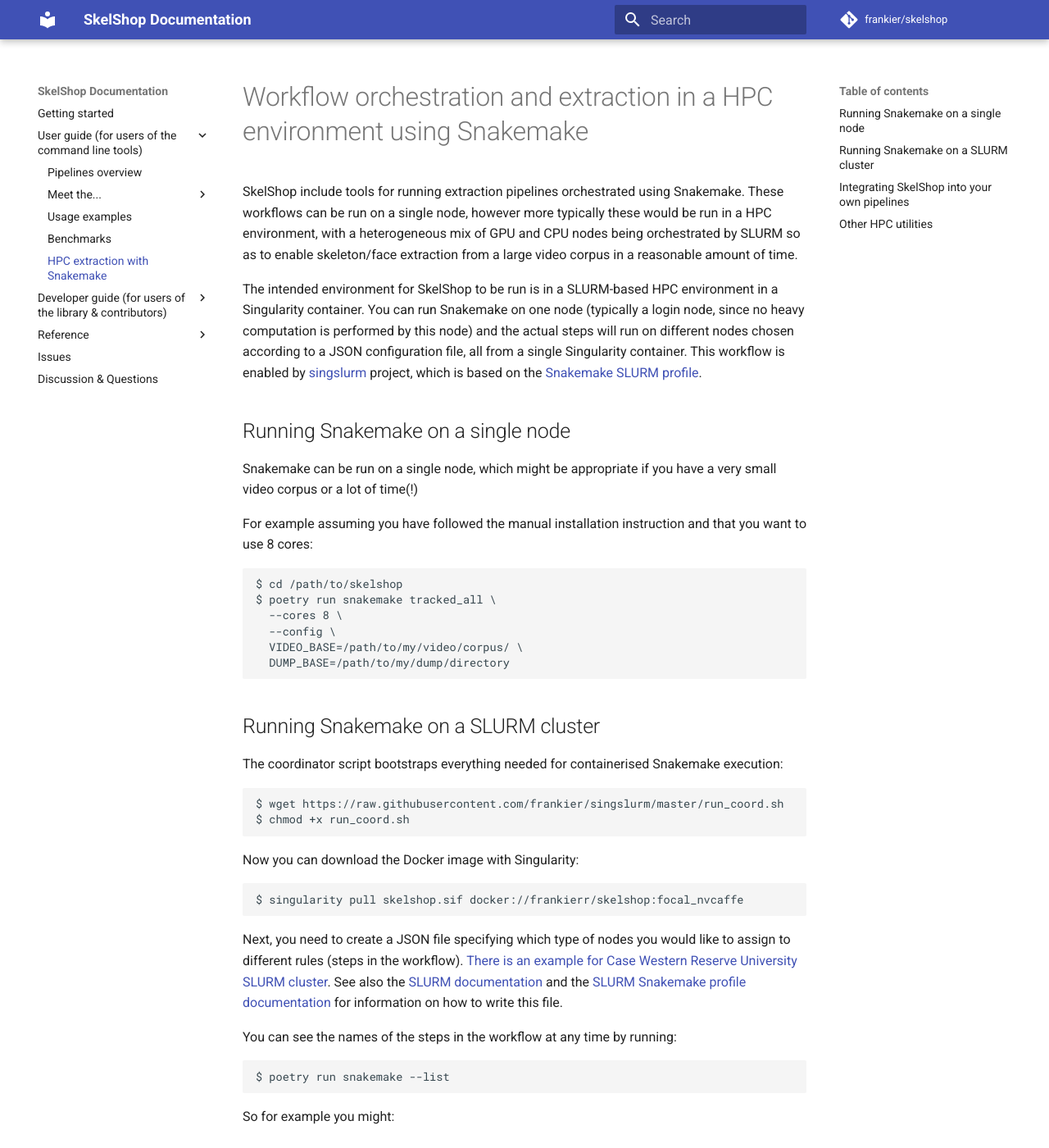
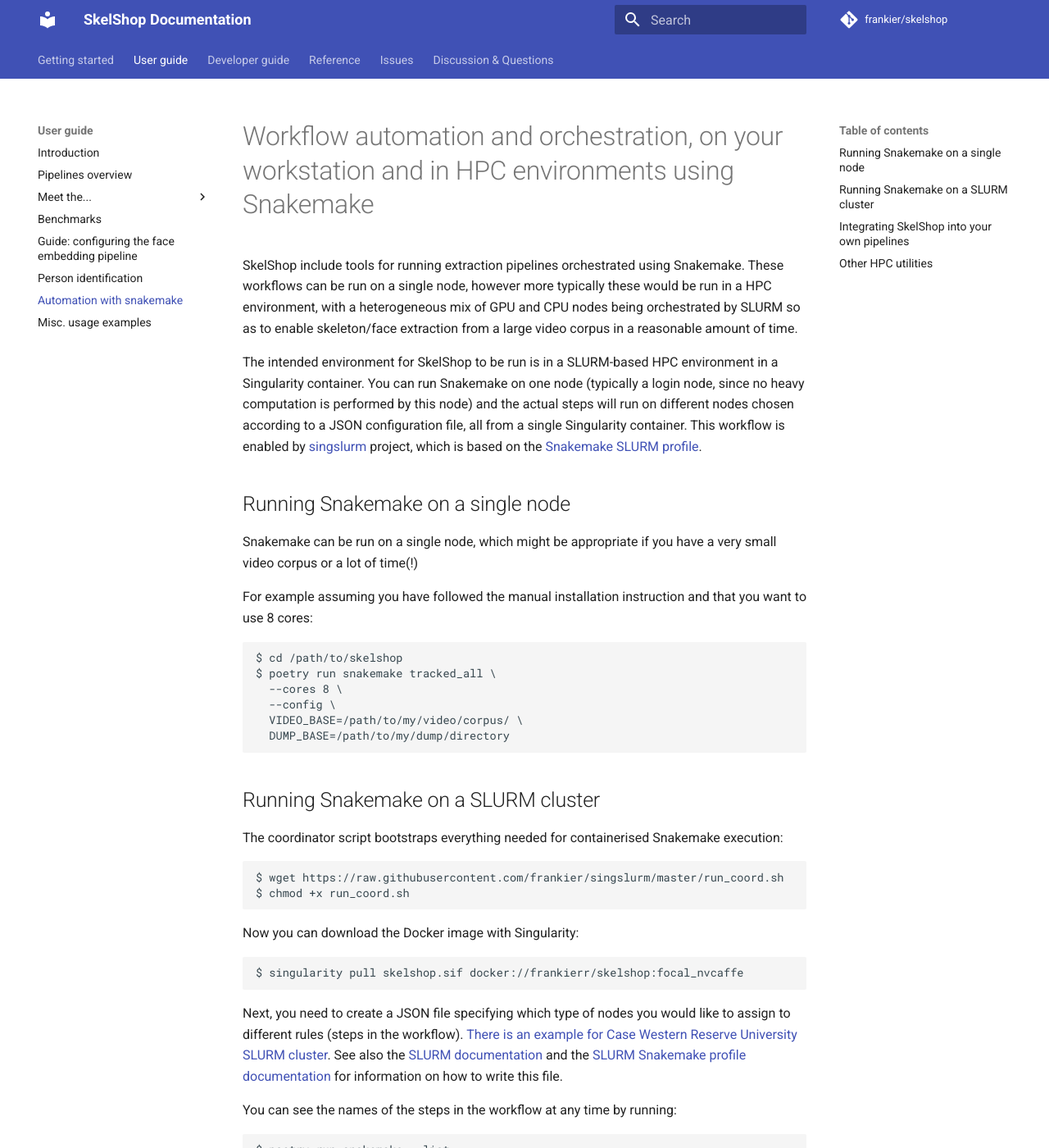
Before and after one commit to frankier/skelshop, an MkDocs documentation site: the page built from docs/snakemake.md, in a window 1280 px wide and 1400 px high. Shown: the whole window at 82% size. Built offline with MkDocs 1.6.1 and Material for MkDocs 9.7.7, drawn with Linux system fonts in a browser that asks for light colours; comment, search, counter and statistics services are not loaded.

Commit message:
Update docs, adding sections on face pipeline configuration and person identification

```diff
--- /dev/null
+++ b/docs/extra.css
@@ -0,0 +1,33 @@
+/* Indentation. */
+div.doc-contents:not(.first) {
+  padding-left: 25px;
+  border-left: 4px solid rgba(230, 230, 230);
+  margin-bottom: 80px;
+}
+
+/* Don't capitalize names. */
+h5.doc-heading {
+  text-transform: none !important;
+}
+
+/* Don't use vertical space on hidden ToC entries. */
+.hidden-toc::before {
+  margin-top: 0 !important;
+  padding-top: 0 !important;
+}
+
+/* Don't show permalink of hidden ToC entries. */
+.hidden-toc a.headerlink {
+  display: none;
+}
+
+/* Avoid breaking parameters name, etc. in table cells. */
+td code {
+  word-break: normal !important;
+}
+
+/* For pieces of Markdown rendered in table cells. */
+td p {
+  margin-top: 0 !important;
+  margin-bottom: 0 !important;
+}
--- a/docs/snakemake.md
+++ b/docs/snakemake.md
@@ -1,4 +1,4 @@
-# Workflow orchestration and extraction in a HPC environment using Snakemake
+# Workflow automation and orchestration, on your workstation and in HPC environments using Snakemake
 
 SkelShop include tools for running extraction pipelines orchestrated using
 Snakemake. These workflows can be run on a single node, however more typically
--- a/mkdocs.yml
+++ b/mkdocs.yml
@@ -5,7 +5,8 @@
 
 nav:
   - Getting started: index.md
-  - 'User guide (for users of the command line tools)':
+  - User guide:
+    - Introduction: user-guide-intro.md
     - Pipelines overview: pipelines-overview.md
     - 'Meet the...':
       - Pose estimators: pose-estimators.md
@@ -13,10 +14,12 @@
       - Within-shot pose trackers: pose-trackers.md
       - 'Face chip detectors/croppers': face-extractors.md
       - Face embedders: face-embedders.md
-    - Usage examples: usage-examples.md
     - Benchmarks: benchmark.md
-    - HPC extraction with Snakemake: snakemake.md
-  - 'Developer guide (for users of the library & contributors)':
+    - 'Guide: configuring the face embedding pipeline': face-pipeline-configuration-guide.md
+    - Person identification: identification.md
+    - Automation with snakemake: snakemake.md
+    - Misc. usage examples: usage-examples.md
+  - Developer guide:
     - Pipeline internals: pipeline-internals.md
     - Tracking: tracking.md
     - Formats: formats.md
@@ -29,12 +32,16 @@
 
 theme:
   name: "material"
+  features:
+    - navigation.tabs
 
 markdown_extensions:
   - admonition
   - mkdocs-click
   - footnotes
   - markdown_inline_graphviz
+  - toc:
+      permalink: "#"
 
 plugins:
   - search
@@ -46,3 +53,6 @@
             show_root_heading: true
       watch:
         - skelshop
+
+extra_css:
+  - extra.css
```
Also changed, not shown: docs/benchmark.md (+1 -0 lines), docs/face-pipeline-configuration-guide.md (added, +40 -0 lines), docs/identification.md (added, +145 -0 lines), docs/user-guide-intro.md (added, +7 -0 lines).
